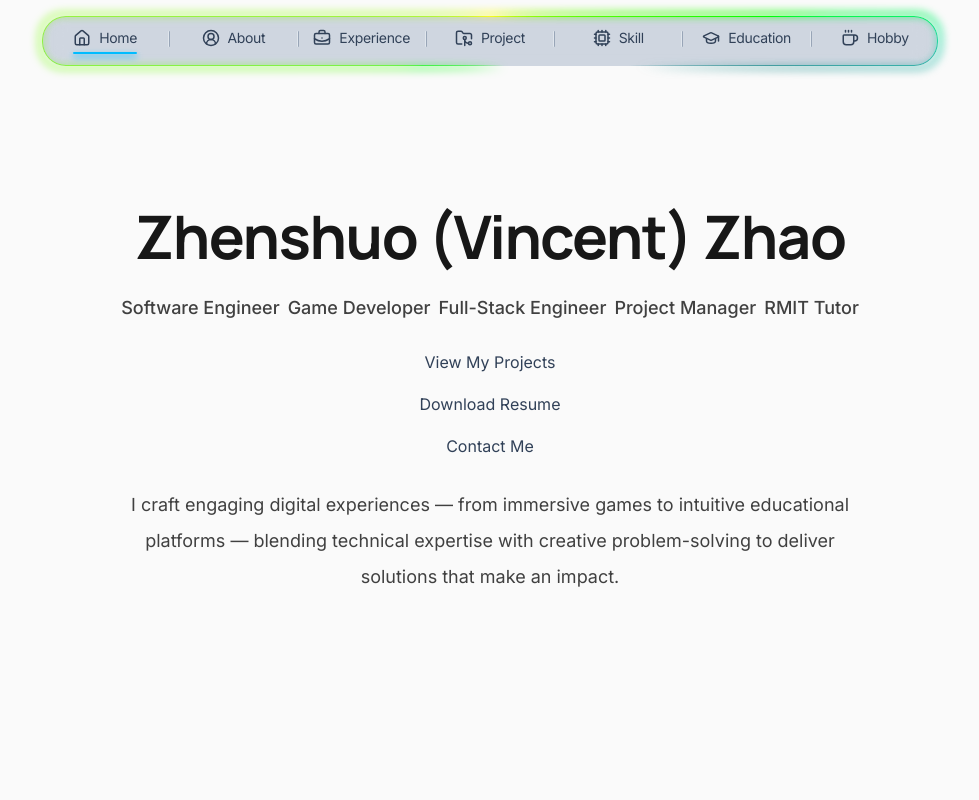
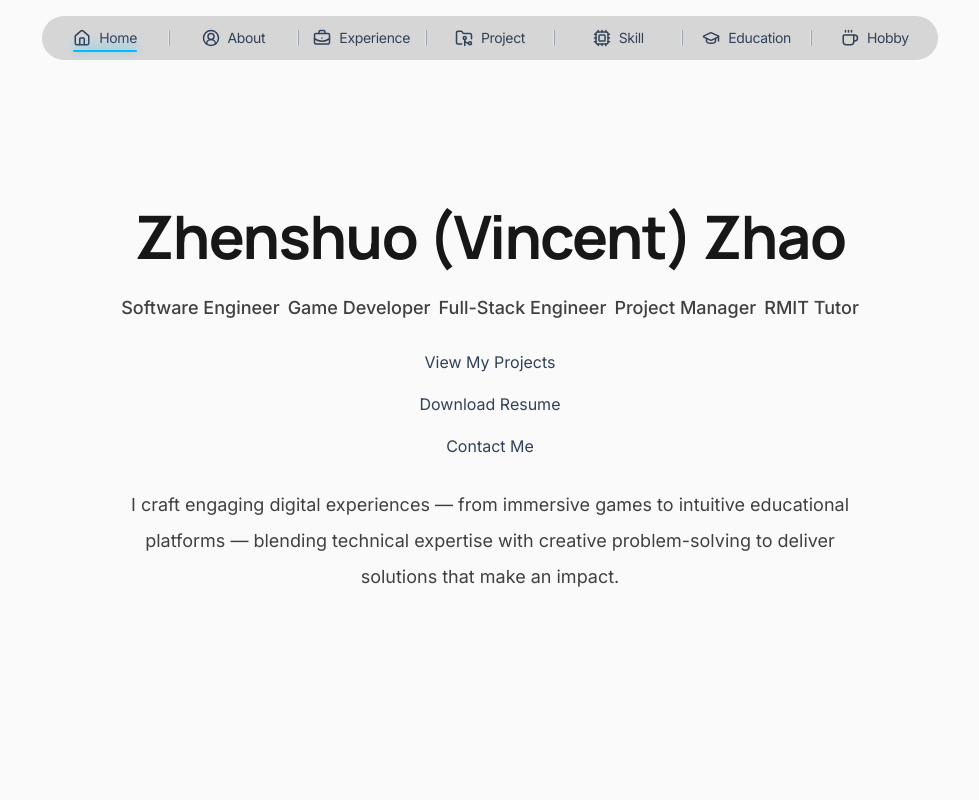
Before and after one commit to ZHENSHUO-ZHAO/portfolio, a React (Vite) app: page / in a window 1280 px wide. Shown: the top 800 px of the page, without its empty margins (150-1129 px from the left). Built offline with nearby package versions, Linux system fonts and the light colour scheme.

Commit message:
Added motion library and animated the pc router.

```diff
--- a/package.json
+++ b/package.json
@@ -12,6 +12,7 @@
   "dependencies": {
     "@tailwindcss/vite": "^4.1.17",
     "lucide-react": "^0.562.0",
+    "motion": "^12.23.26",
     "react": "^19.2.0",
     "react-dom": "^19.2.0",
     "react-router": "^7.10.1",
--- a/src/components/router/PcRouter.tsx
+++ b/src/components/router/PcRouter.tsx
@@ -2,19 +2,25 @@ import { NavLink } from "react-router";
 import type { RouterData } from "../../App";
 import React from "react";
 import GlowOutline from "../glowOutline/GlowOutline";
+import { AnimatePresence, motion } from "motion/react";
 
 export default function PcRouter({ routes }: { routes: RouterData }) {
   const gradient =
     "conic-gradient(in oklch, color-mix(in oklch, yellow 80%, transparent) 0deg, lime 85deg, color-mix(in oklch, teal 60%, transparent) 95deg, transparent 100deg, transparent 150deg, color-mix(in oklch, lime 60%, transparent) 250deg, color-mix(in oklch, yellow 80%, transparent) 360deg )";
   const rounded = "rounded-3xl";
 
+  const iconVariants = {
+    rest: { scale: 1 },
+    hover: { scale: 1.15 },
+  };
+
   return (
     <header className="fixed top-4 w-full hidden lg:block">
       <nav
         aria-label="Primary"
-        className="mx-auto max-w-4xl bg-slate-400/40 py-3 rounded-3xl backdrop-blur-md"
+        className="mx-auto max-w-4xl bg-neutral-400/40 py-3 rounded-3xl backdrop-blur-md"
       >
-        <GlowOutline gradient={gradient} rounded={rounded} />
+        {/* <GlowOutline gradient={gradient} rounded={rounded} /> */}
         <ul className="flex flex-nowrap items-center mx-auto">
           {routes.map((item, i) => (
             <React.Fragment key={item.title}>
@@ -26,24 +32,46 @@ export default function PcRouter({ routes }: { routes: RouterData }) {
                 >
                   {({ isActive }) => (
                     <>
-                      <div className="flex flex-col items-center w-fit">
-                        <div className="flex items-center gap-2">
-                          <item.icon size={18} strokeWidth={2} />
+                      <div className="relative flex flex-col justify-start items-center w-fit">
+                        <AnimatePresence>
+                          {isActive && (
+                            <motion.span
+                              layoutId="nav-underline"
+                              className="absolute -bottom-1 h-0.5 w-full rounded-full bg-accent drop-shadow-[0_-3px_6px_color-mix(in_oklch,var(--color-accent)_100%,transparent)]"
+                              transition={{
+                                type: "spring",
+                                stiffness: 500,
+                                damping: 40,
+                              }}
+                            />
+                          )}
+                        </AnimatePresence>
+
+                        <motion.div
+                          className="flex items-center gap-2"
+                          initial="rest"
+                          animate="rest"
+                          whileHover={!isActive ? "hover" : "rest"}
+                        >
+                          <motion.span
+                            variants={iconVariants}
+                            transition={{
+                              type: "spring",
+                              stiffness: 800,
+                              damping: 15,
+                            }}
+                          >
+                            <item.icon size={18} strokeWidth={2} />
+                          </motion.span>
                           <span>{item.title}</span>
-                        </div>
-
-                        <span
-                          className={`mt-1 h-0.5 w-full rounded-full bg-accent origin-center drop-shadow-md drop-shadow-accent transition-transform duration-300 ${
-                            isActive ? "scale-x-100" : "scale-x-0"
-                          }`}
-                        />
+                        </motion.div>
                       </div>
                     </>
                   )}
                 </NavLink>
               </li>
               {i < routes.length - 1 && (
-                <div className="relative -translate-y-0.5 flex-none h-4 w-px border-r border-r-slate-500/50 border-l border-l-slate-100/50 rounded-full" />
+                <div className="flex-none h-4 w-px border-r border-r-slate-500/50 border-l border-l-slate-100/50 rounded-full" />
               )}
             </React.Fragment>
           ))}
```
Also changed, not shown: 1 other file (tests, documents, lock files or other folders).
